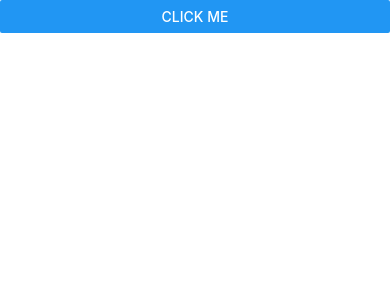
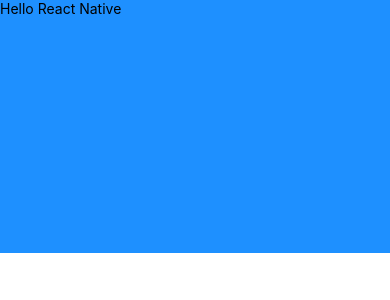
Before and after one commit to tavice/intro-to-react-native, a React Native app in the folder DoneWithIt/: screen / in a window 390 px wide. Shown: the top 300 px of the page. Built offline with nearby package versions, Linux system fonts and the light colour scheme.

Commit message:
added useDevice orientation component becasue the old built react one is deprecated

```diff
--- a/DoneWithIt/App.js
+++ b/DoneWithIt/App.js
@@ -13,17 +13,28 @@ import {
   Button,
   Platform,
   StatusBar,
-
+  Dimensions,
 } from "react-native";
+import { useDimensions } from "@react-native-community/hooks";
+import { useDeviceOrientation } from "./components/useDeviceOrientation";
 
 export default function App() {
-  console.log(require("./assets/icon.png"));
+  //console.log(Dimensions.get("screen"));
+  // console.log(useDimensions);
+  // console.log(useDeviceOrientation());
+  const {landscape} = useDeviceOrientation();
+  console.log('landscape is', landscape);
+
   return (
     <SafeAreaView style={[styles.container]}>
-      <Button
-        title="Click ME"
-        onPress={() => console.log("Button Tapped")}
-      />
+      <View
+        style={{ backgroundColor: "dodgerblue",
+        width: "100%",
+        height: landscape ? "100%" : "30%"
+      }}
+      >
+        <Text>Hello React Native</Text>
+      </View>
     </SafeAreaView>
   );
 }
@@ -33,6 +44,5 @@ const styles = StyleSheet.create({
     flex: 1,
     backgroundColor: "white",
     paddingTop: Platform.OS === "android" ? StatusBar.currentHeight : 0,
-
   },
 });
--- a/DoneWithIt/app.json
+++ b/DoneWithIt/app.json
@@ -3,7 +3,7 @@
     "name": "DoneWithIt",
     "slug": "DoneWithIt",
     "version": "1.0.0",
-    "orientation": "portrait",
+    "orientation": "default",
     "icon": "./assets/icon.png",
     "userInterfaceStyle": "light",
     "splash": {
--- /dev/null
+++ b/DoneWithIt/components/useDeviceOrientation.js
@@ -0,0 +1,23 @@
+import { useState, useEffect } from 'react';
+import { Dimensions } from 'react-native';
+
+export const useDeviceOrientation = () => {
+  const [orientation, setOrientation] = useState(null);
+
+  useEffect(() => {
+    const handleOrientationChange = ({ window: { width, height } }) => {
+      setOrientation(width > height ? 'landscape' : 'portrait');
+    };
+
+    Dimensions.addEventListener('change', handleOrientationChange);
+
+    handleOrientationChange({ window: Dimensions.get('window') });
+
+    return () => Dimensions.removeEventListener('change', handleOrientationChange);
+  }, []);
+
+  return {
+    landscape: orientation === 'landscape',
+    portrait: orientation === 'portrait',
+  };
+};
--- a/DoneWithIt/package.json
+++ b/DoneWithIt/package.json
@@ -9,6 +9,7 @@
     "web": "expo start --web"
   },
   "dependencies": {
+    "@react-native-community/hooks": "^3.0.0",
     "expo": "~48.0.18",
     "expo-status-bar": "~1.4.4",
     "expo-updates": "~0.16.4",
```
Also changed, not shown: 2 other files (tests, documents, lock files or other folders).
